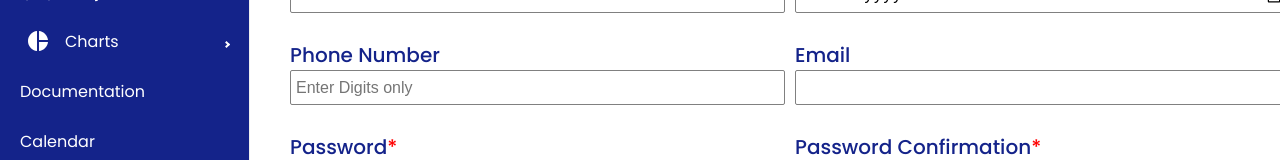
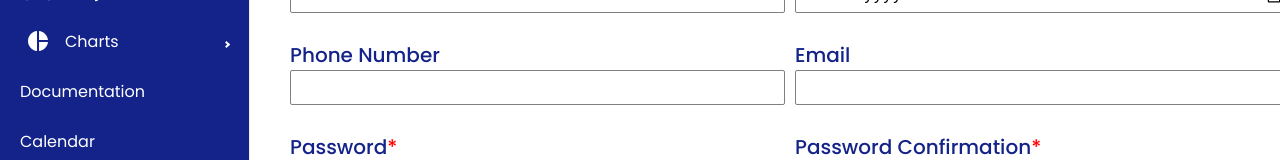
Before and after one commit to silverRnk/cdr-hills-next-app, a Next.js app: page /admin/students/add_student in a window 1280 px wide. Shown: the part 394-554 px from the top of the page. Built offline with nearby package versions, Linux system fonts and the light colour scheme.

Commit message:
Edit Error

```diff
--- a/src/components/forms/TextInput.tsx
+++ b/src/components/forms/TextInput.tsx
@@ -100,7 +100,7 @@ const TextInput = (props: ITextInput = initValue) => {
           <Input
             type={type}
             name={name}
-            {...props.inputProps as ComponentProps<"input">}
+            // {...props.inputProps as ComponentProps<"input">}
             id={`${name}`}
             className="text-input text-input-valid"
             required={required}
```
